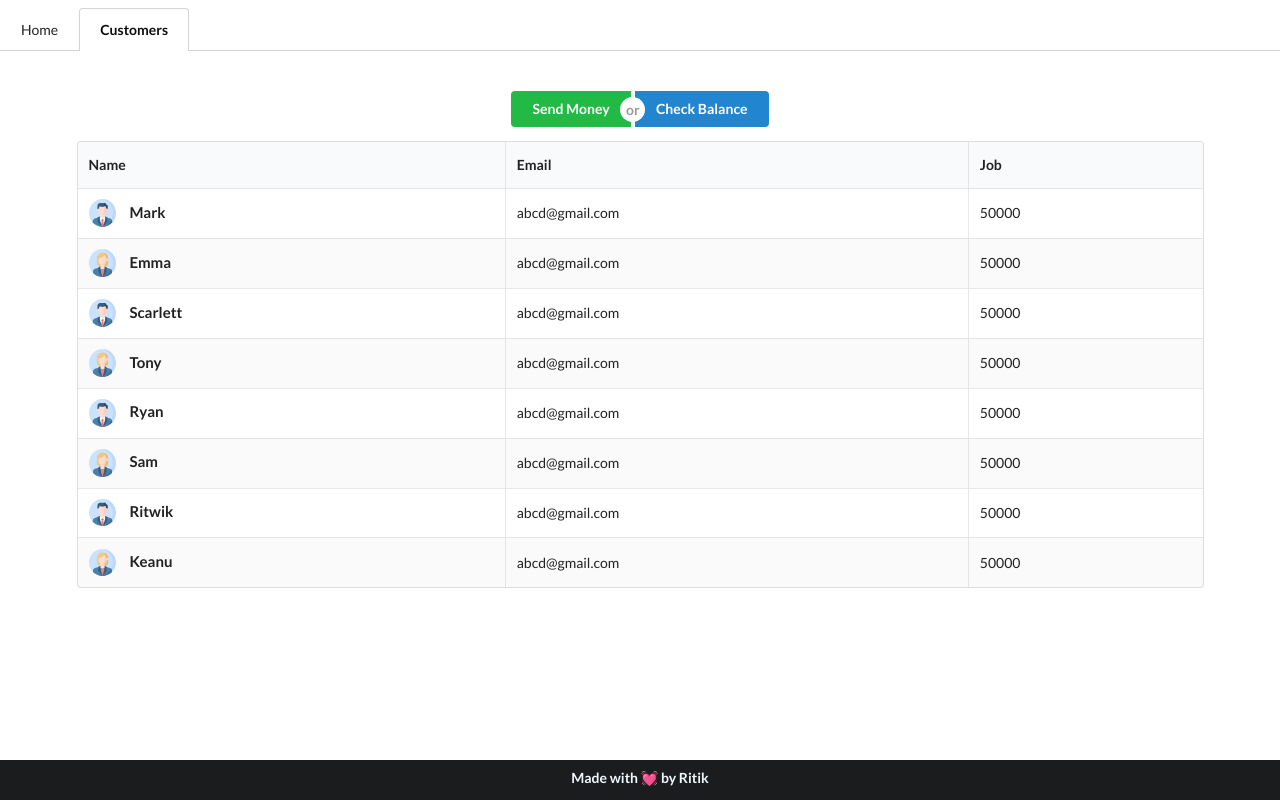
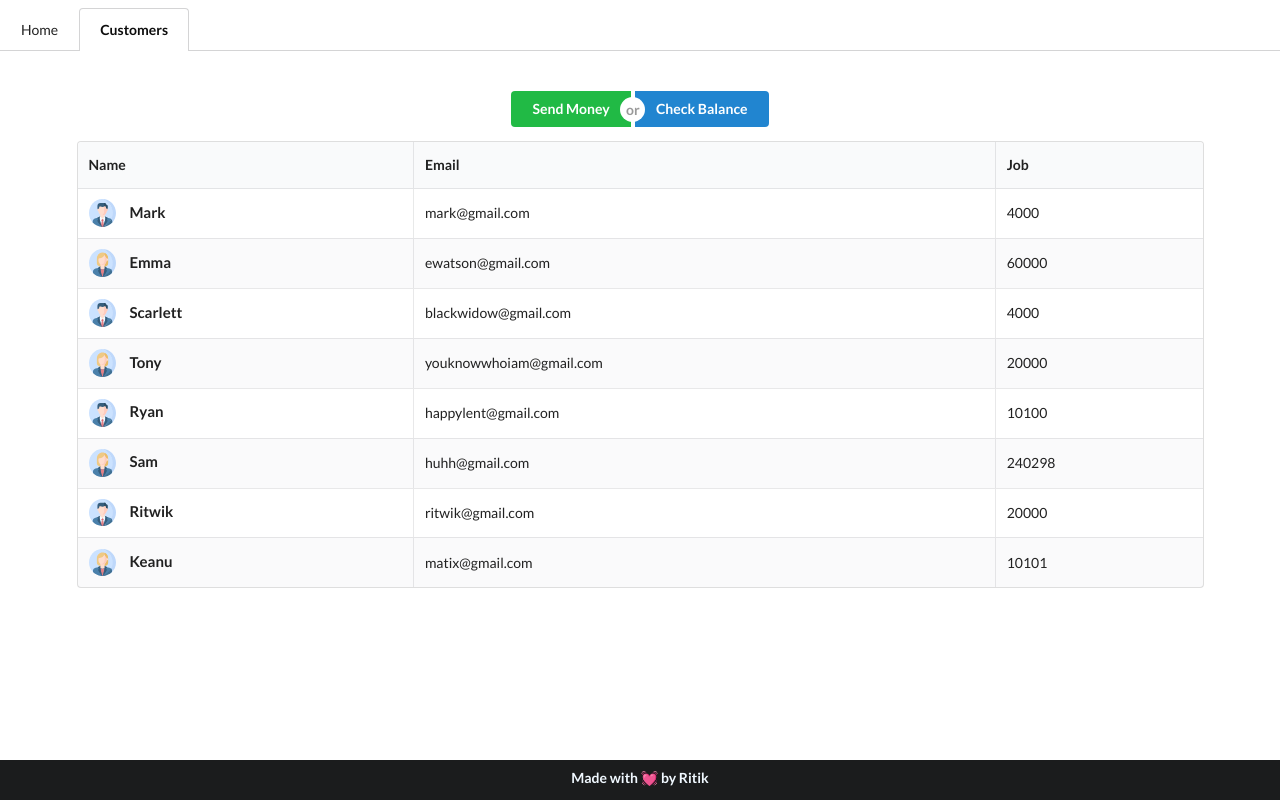
Before and after one commit to ritik307/sparkfoundationBank, a plain HTML site: page customers.html in a window 1280 px wide. Drawn offline with nearby package versions, Linux system fonts and the light colour scheme.

Commit message:
edit user data

```diff
--- a/customers.html
+++ b/customers.html
@@ -94,8 +94,8 @@
                       </div>
                     </h4>
                 </td>
-                <td >abcd@gmail.com</td>
-                <td id="Mark">50000</td>
+                <td >mark@gmail.com</td>
+                <td id="Mark">4000</td>
               </tr>
               <tr>
                 <td data-label="Name">
@@ -107,8 +107,8 @@
                       </div>
                     </h4>
                 </td>
-                <td data-label="Email">abcd@gmail.com</td>
-                <td id="Emma" data-label="Job">50000</td>
+                <td data-label="Email">ewatson@gmail.com</td>
+                <td id="Emma" data-label="Job">60000</td>
               </tr>
               <tr>
                 <td data-label="Name">
@@ -120,8 +120,8 @@
                       </div>
                     </h4>
                 </td>
-                <td data-label="Email">abcd@gmail.com</td>
-                <td id="Scarlett" data-label="Job">50000</td>
+                <td data-label="Email">blackwidow@gmail.com</td>
+                <td id="Scarlett" data-label="Job">4000</td>
               </tr>
               <tr>
                 <td data-label="Name">
@@ -133,8 +133,8 @@
                       </div>
                     </h4>
                 </td>
-                <td data-label="Email">abcd@gmail.com</td>
-                <td id="Tony" data-label="Job">50000</td>
+                <td data-label="Email">youknowwhoiam@gmail.com</td>
+                <td id="Tony" data-label="Job">20000</td>
               </tr>
               <tr>
                 <td data-label="Name">
@@ -146,8 +146,8 @@
                       </div>
                     </h4>
                 </td>
-                <td data-label="Email">abcd@gmail.com</td>
-                <td id="Ryan" data-label="Job">50000</td>
+                <td data-label="Email">happylent@gmail.com</td>
+                <td id="Ryan" data-label="Job">10100</td>
               </tr>
               <tr>
                 <td data-label="Name">
@@ -159,8 +159,8 @@
                       </div>
                     </h4>
                 </td>
-                <td data-label="Email">abcd@gmail.com</td>
-                <td id="Sam" data-label="Job">50000</td>
+                <td data-label="Email">huhh@gmail.com</td>
+                <td id="Sam" data-label="Job">240298</td>
               </tr>
               <tr>
                 <td data-label="Name">
@@ -172,8 +172,8 @@
                       </div>
                     </h4>
                 </td>
-                <td data-label="Email">abcd@gmail.com</td>
-                <td id="Ritwik" data-label="Job">50000</td>
+                <td data-label="Email">ritwik@gmail.com</td>
+                <td id="Ritwik" data-label="Job">20000</td>
               </tr>
               <tr>
                 <td data-label="Name">
@@ -185,8 +185,8 @@
                       </div>
                     </h4>
                 </td>
-                <td data-label="Email">abcd@gmail.com</td>
-                <td id="Keanu" data-label="Job">50000</td>
+                <td data-label="Email">matix@gmail.com</td>
+                <td id="Keanu" data-label="Job">10101</td>
               </tr>
             </tbody>
           </table>
```
